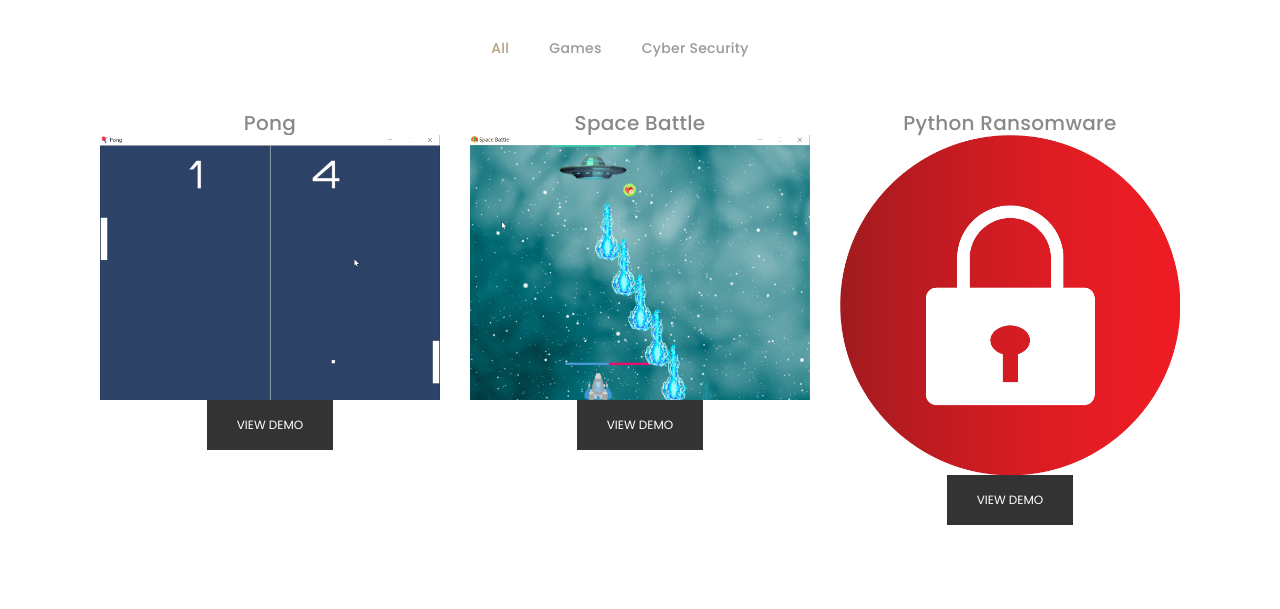
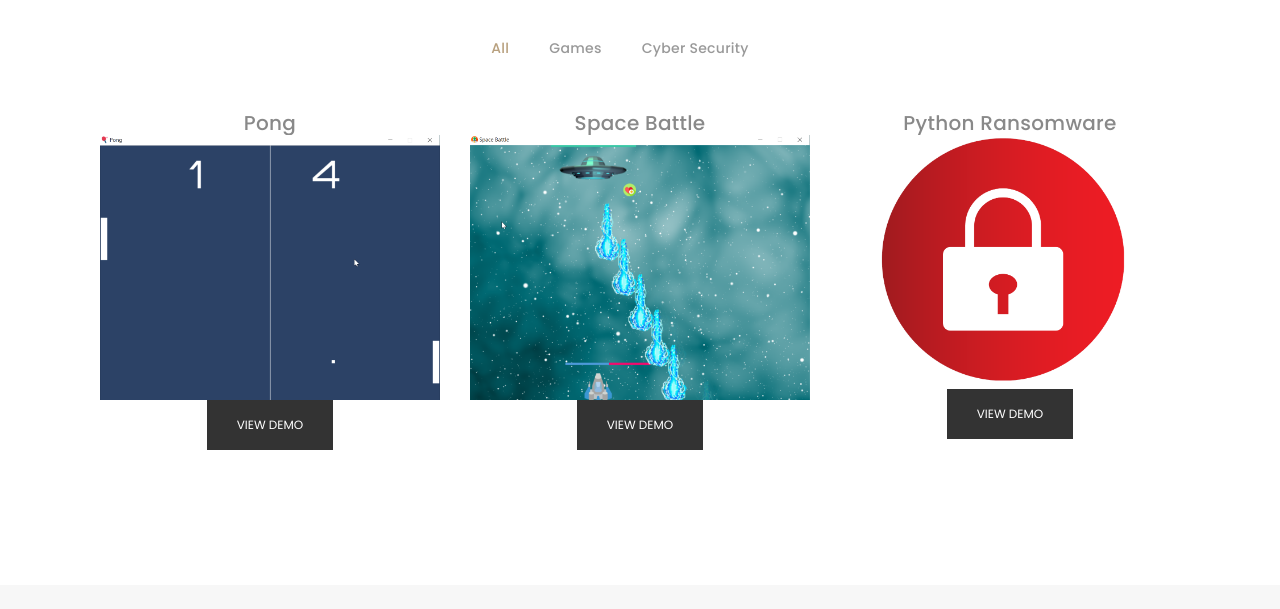
Before and after one commit to mrlongsword/mrlongsword.github.io, a plain HTML site: page portfolio/index.html in a window 1280 px wide. Shown: the part 1720-2329 px from the top of the page. Drawn offline with nearby package versions, Linux system fonts and the light colour scheme; files whose address does not match are found by name; a web font is replaced by a local one.

Commit message:
modified lock.png
modified lock.png

```diff
--- a/portfolio/index.html
+++ b/portfolio/index.html
@@ -228,8 +228,8 @@
 
             <div class="col-lg-4 col-md-6 portfolio-thumbnail all cybersec">
               <h5>Python Ransomware</h5>
-              <a class="popup-img" href="images/portfolio/Space Battle.png">
-                <img src="images/portfolio/lock.png" alt="video">
+              <a class="popup-img" href="images/portfolio/lock1.png">
+                <img src="images/portfolio/lock1.png" alt="video">
               </a>
               <button type="button" class="btn btn-primary video-btn" data-toggle="modal" data-src="https://www.youtube.com/embed/VED0ZYSS3_s" data-target="#myModal">
                 view demo
```
Also changed, not shown: portfolio/images/portfolio/lock1.png (added).
